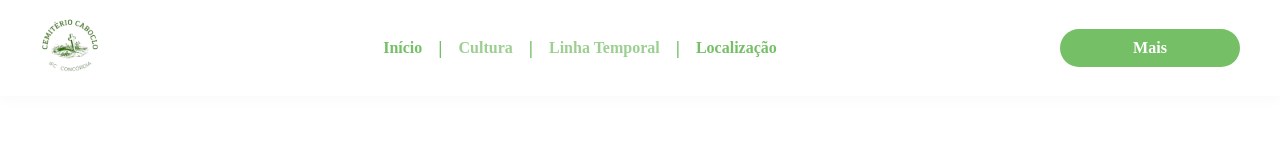
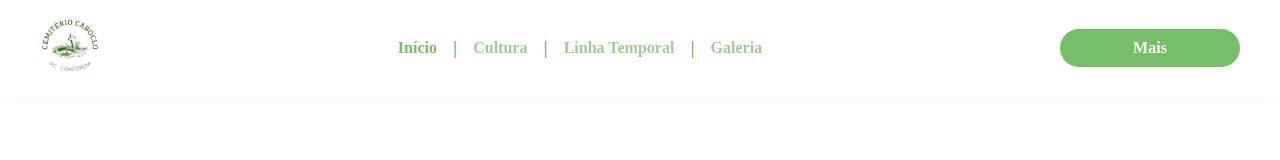
Before and after one commit to vichsort/cemiterio-caboclo, a Vue app: page / in a window 1280 px wide. Shown: the top 160 px of the page. Built offline with nearby package versions, Linux system fonts and the light colour scheme; a web font is replaced by a local one.

Commit message:
fix: routing and ui

```diff
--- a/src/components/layout/AppFooter.vue
+++ b/src/components/layout/AppFooter.vue
@@ -3,9 +3,9 @@ import { RouterLink } from 'vue-router'
 
 const navLinks = [
   { text: 'Início', to: '/' },
-  { text: 'Cultura', to: '/#cultura' },
+  { text: 'Cultura', to: '/culture' },
   { text: 'Linha do tempo', to: '/timeline' },
-  { text: 'Localização', to: '/#localizacao' }
+  { text: 'Galeria', to: '/gallery' }
 ]
 
 const moreLinks = [
--- a/src/components/layout/AppNavbar.vue
+++ b/src/components/layout/AppNavbar.vue
@@ -9,7 +9,7 @@ const navLinks = [
   { text: 'Início', to: '/' },
   { text: 'Cultura', to: '/culture' },
   { text: 'Linha Temporal', to: '/timeline' },
-  { text: 'Localização', to: '/#localizacao' }
+  { text: 'Galeria', to: '/gallery' }
 ]
 
 const dropdownLinks = [
--- a/src/router/index.js
+++ b/src/router/index.js
@@ -22,6 +22,11 @@ const router = createRouter({
       component: () => import('@/views/CultureView.vue')
     },
     {
+      path: '/gallery',
+      name: 'gallery',
+      component: () => import('@/views/GalleryView.vue')
+    },
+    {
       path: '/:pathMatch(.*)*',
       name: 'not-found',
       component: NotFoundView
```
